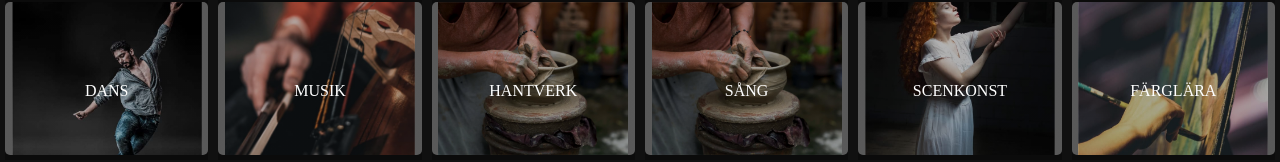
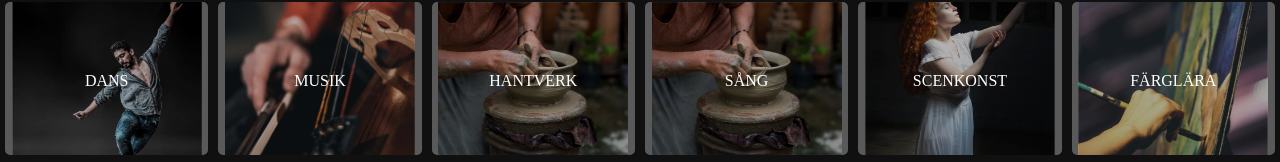
Before and after one commit to erikarvidsson/KA-project2, a React (Create React App) app: page /Explore in a window 1280 px wide. Shown: the part 1972-2134 px from the top of the page. Built offline with nearby package versions, Linux system fonts and the light colour scheme.

Commit message:
small fix

```diff
--- a/src/components/CategoryBoxSmall/index.js
+++ b/src/components/CategoryBoxSmall/index.js
@@ -32,7 +32,7 @@ background: linear-gradient(rgba(0, 0, 0, 0.3), rgba(0, 0, 0, 0.3));
 position: absolute;
 height: 100%;
 width: 100%;
-padding-top: 67%;
+/* padding-top: 67%; */
 z-index: 6;
 `;
 
@@ -46,6 +46,7 @@ z-index: 6;
                position="relative"
                textAlign="center"
                marginLeft="0"
+               marginTop="70px"
                text={props.title}
              />
            </Box>
```
